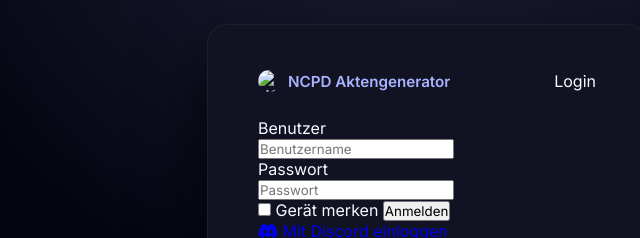
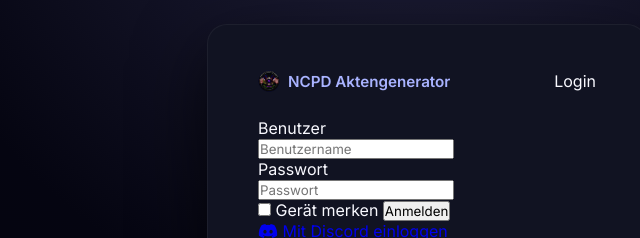
Before and after one commit to NewGamez/Aktengenerator, a plain HTML site: page index.html in a window 1280 px wide. Shown: the part 227-465 px from the top of the page, 213-853 px from the left. Drawn offline with Linux system fonts and the light colour scheme.

Commit message:
Update index.html

```diff
--- a/index.html
+++ b/index.html
@@ -62,7 +62,7 @@
   <div class="login-wrapper">
     <div class="login-header">
       <div class="login-title-left">
-        <img src="logo.png" class="logo-img" alt="NCPD Logo">
+        <img src="ncpd-logo.png" class="logo-img" alt="NCPD Logo">
         <span>NCPD Aktengenerator</span>
       </div>
       <div class="login-title-right">Login</div>
```
